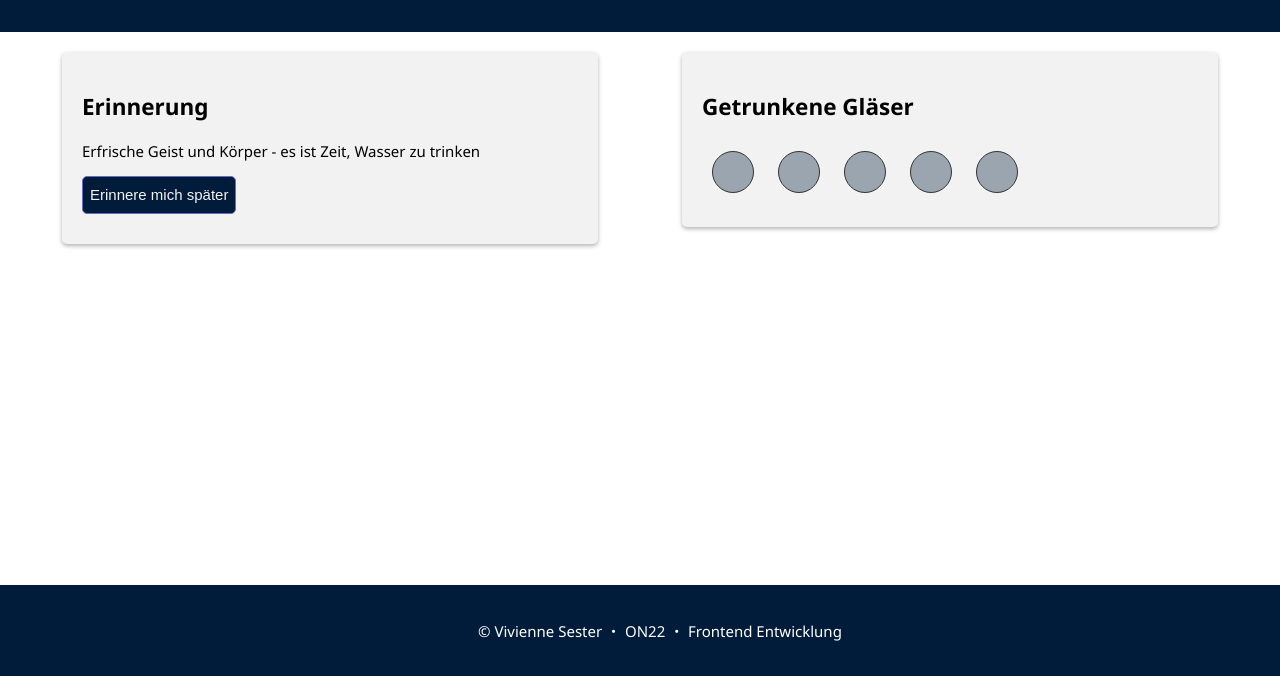
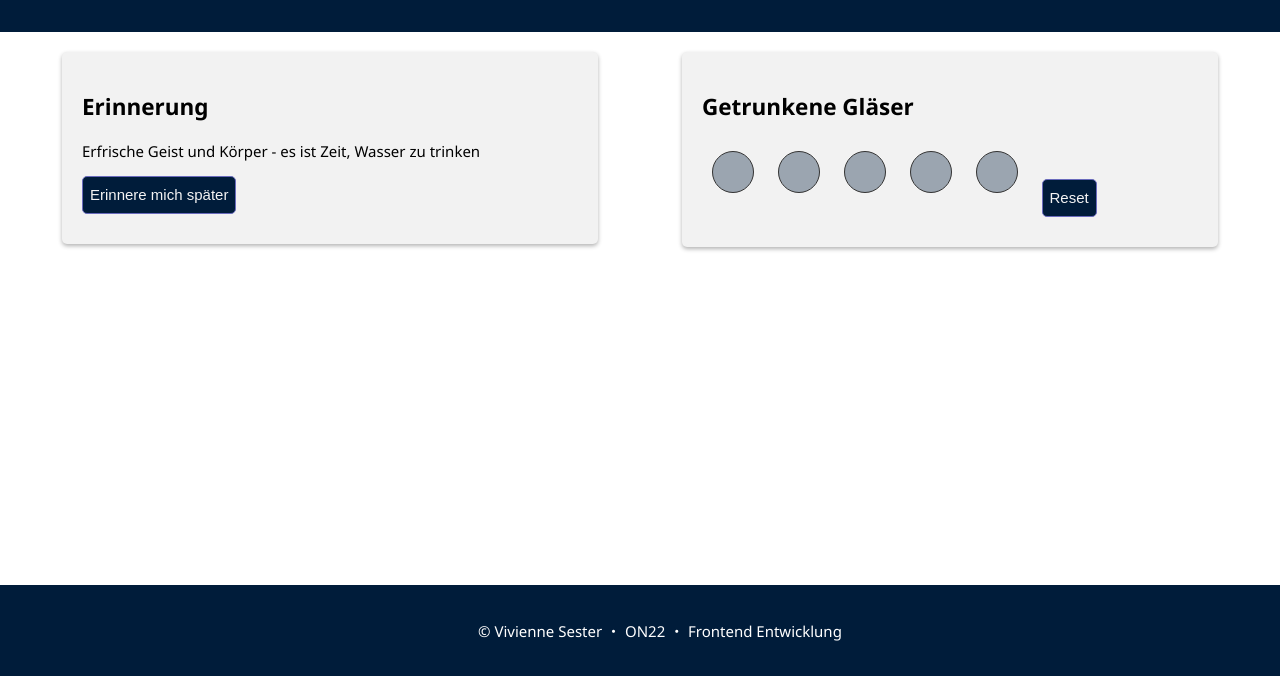
Before and after one commit to Viviienne/WasserErinnerungsApp, a website: page index.html in a window 1280 px wide. Shown: the part 124-800 px from the top of the page. Drawn offline with Linux system fonts and the light colour scheme.

Commit message:
reset button gestylet

```diff
--- a/index.html
+++ b/index.html
@@ -30,7 +30,10 @@
             <div id="glass3" class="glass"></div>
             <div id="glass4" class="glass"></div>
             <div id="glass5" class="glass"></div>
+            <button id="reset">Reset</button>
         </div>
+
+
     </main>
 
     <footer>
--- a/style.css
+++ b/style.css
@@ -37,7 +37,9 @@ footer{
     box-shadow: 0 2px 4px rgba(0, 0, 0, 0.3);
     margin-bottom: 20px;
   }
-
+#reset{
+margin: 10px;
+}
   .button {
     display: flex;
     flex-direction: column;
@@ -73,7 +75,6 @@ footer{
     }
 
 
-
 .glass {
   margin: 10px;
   background-color: #001c3a5c;
```
